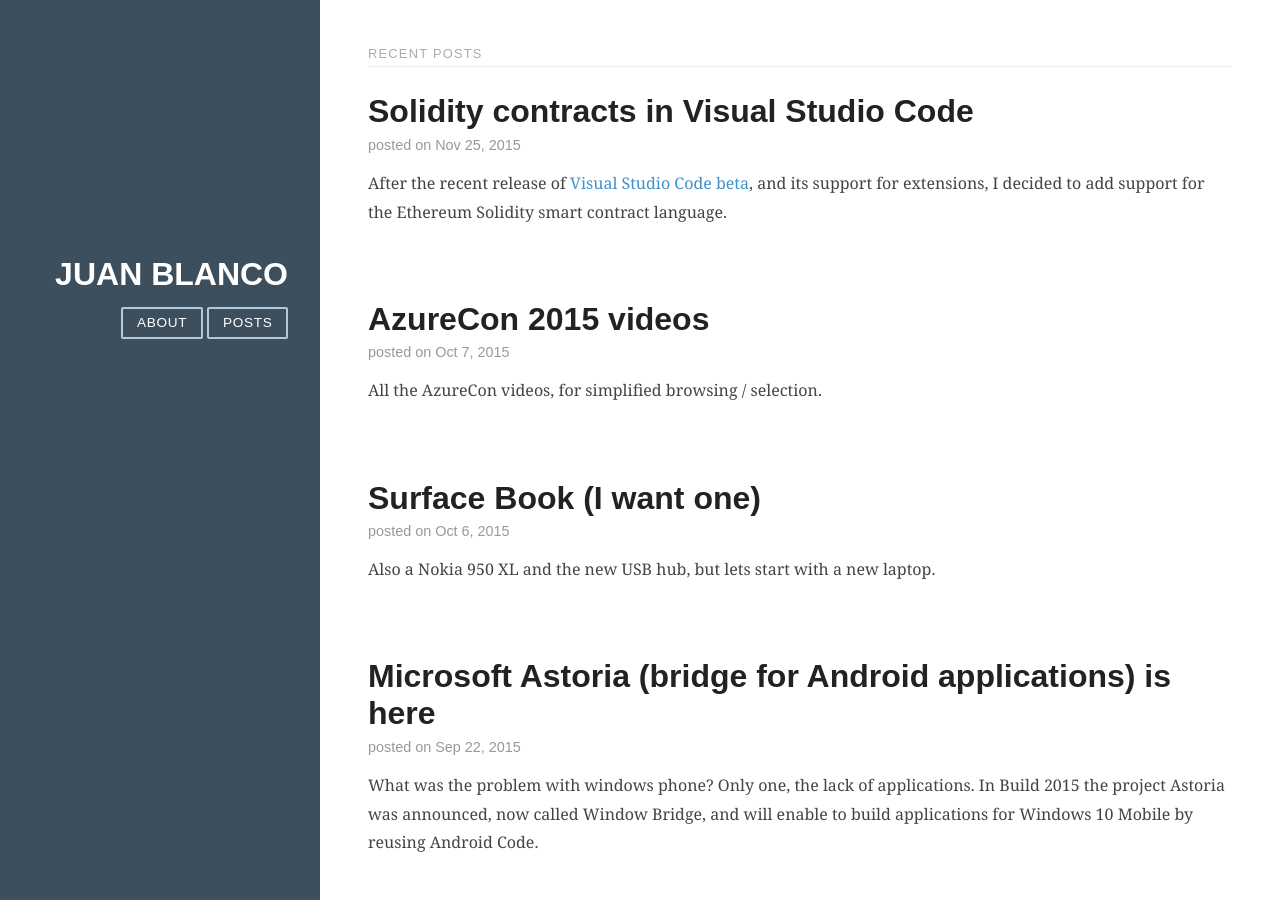
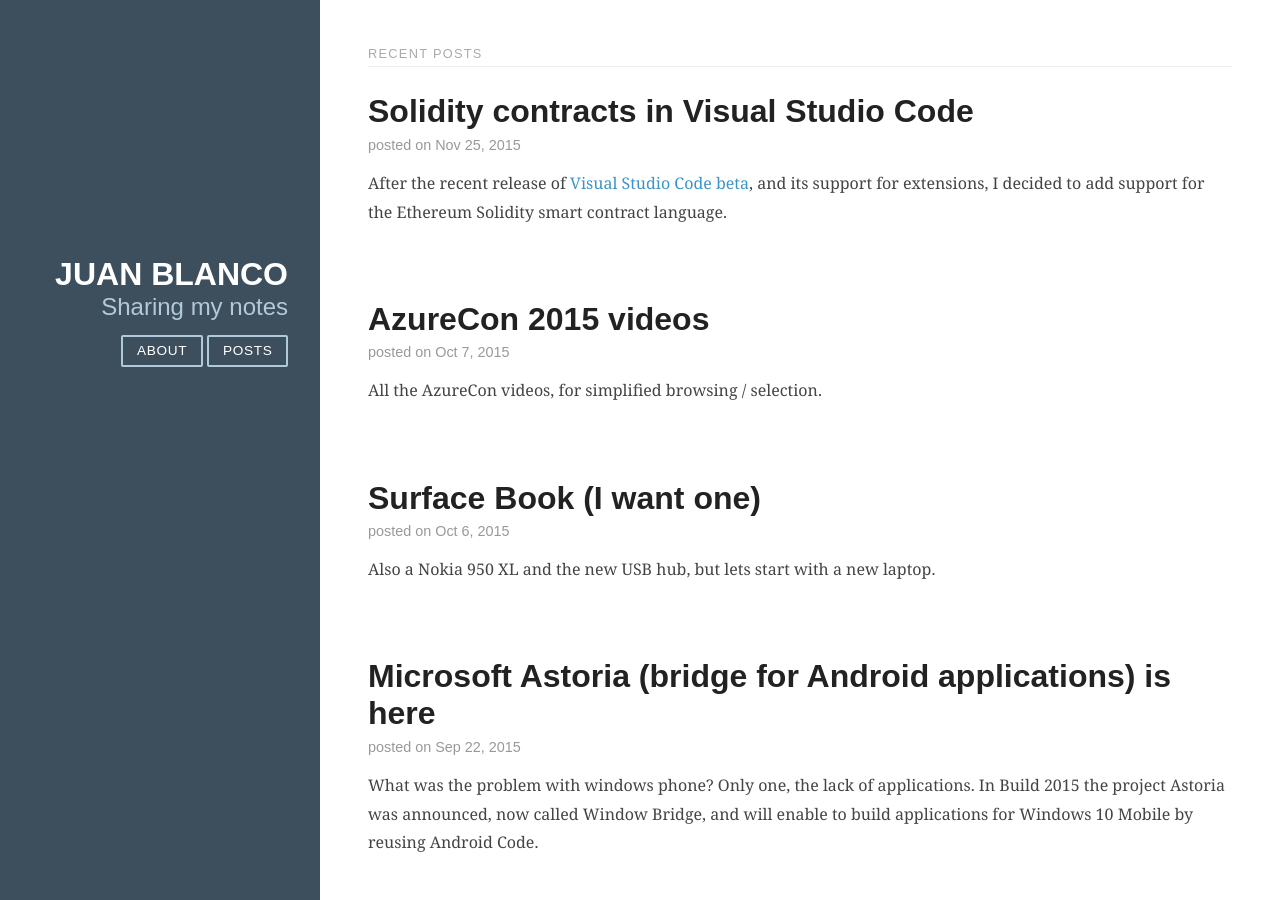
Before and after one commit to juanfranblanco/juanfranblanco.github.io, a Jekyll site: the page built from index.html, in a window 1280 px wide and 900 px high. Built offline with Jekyll 4.4.1, drawn with Linux system fonts in a browser that asks for light colours.

Commit message:
Update _config.yml

```diff
--- a/_config.yml
+++ b/_config.yml
@@ -1,5 +1,6 @@
 # Site settings
 title: Juan Blanco
+description: Sharing my notes
 baseurl: "" # the subpath of your site, e.g. /blog/
 url: "http://juan.blanco.ws" # the base hostname & protocol for your site
 twitter_username: juanfranblanco
```
